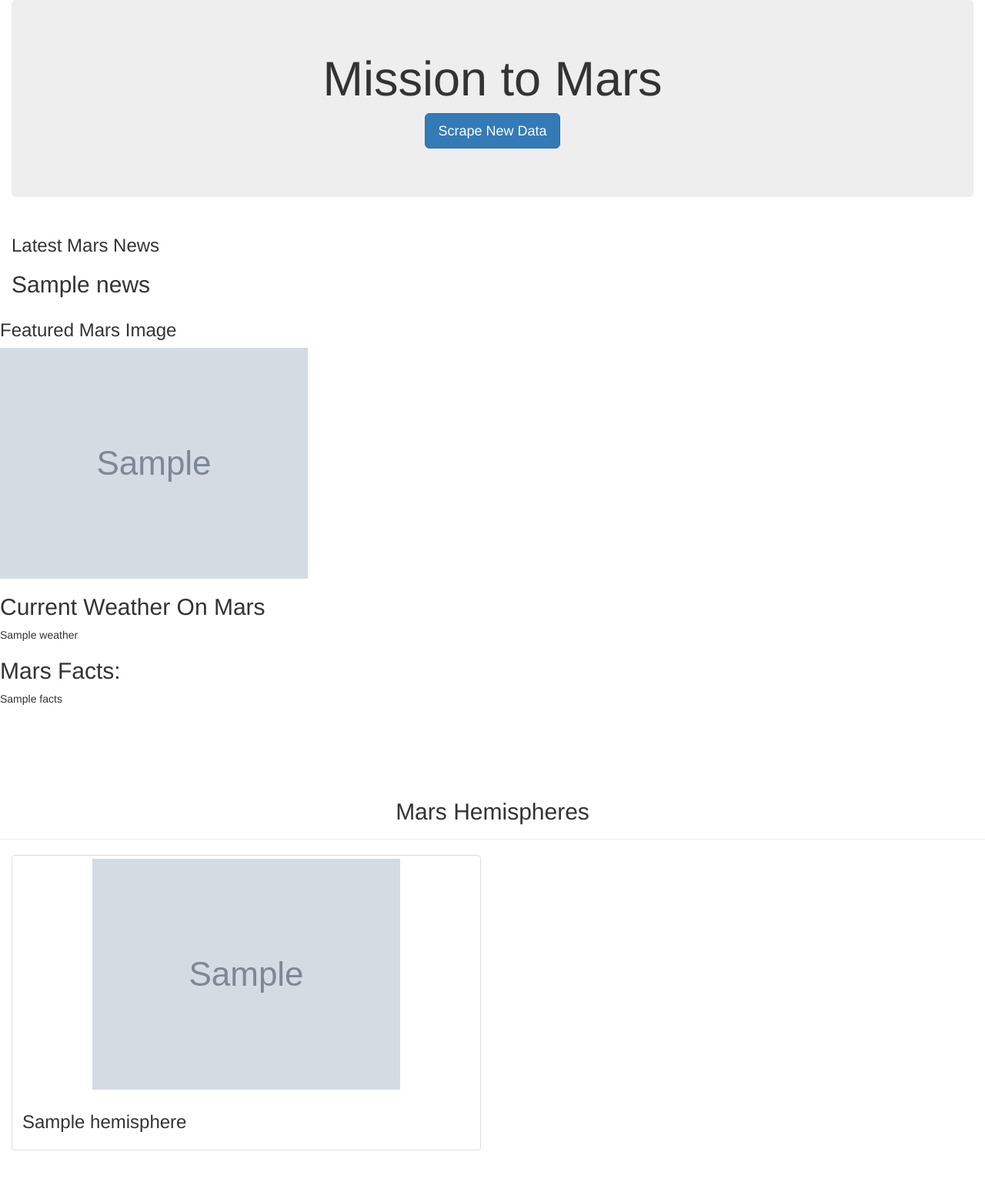
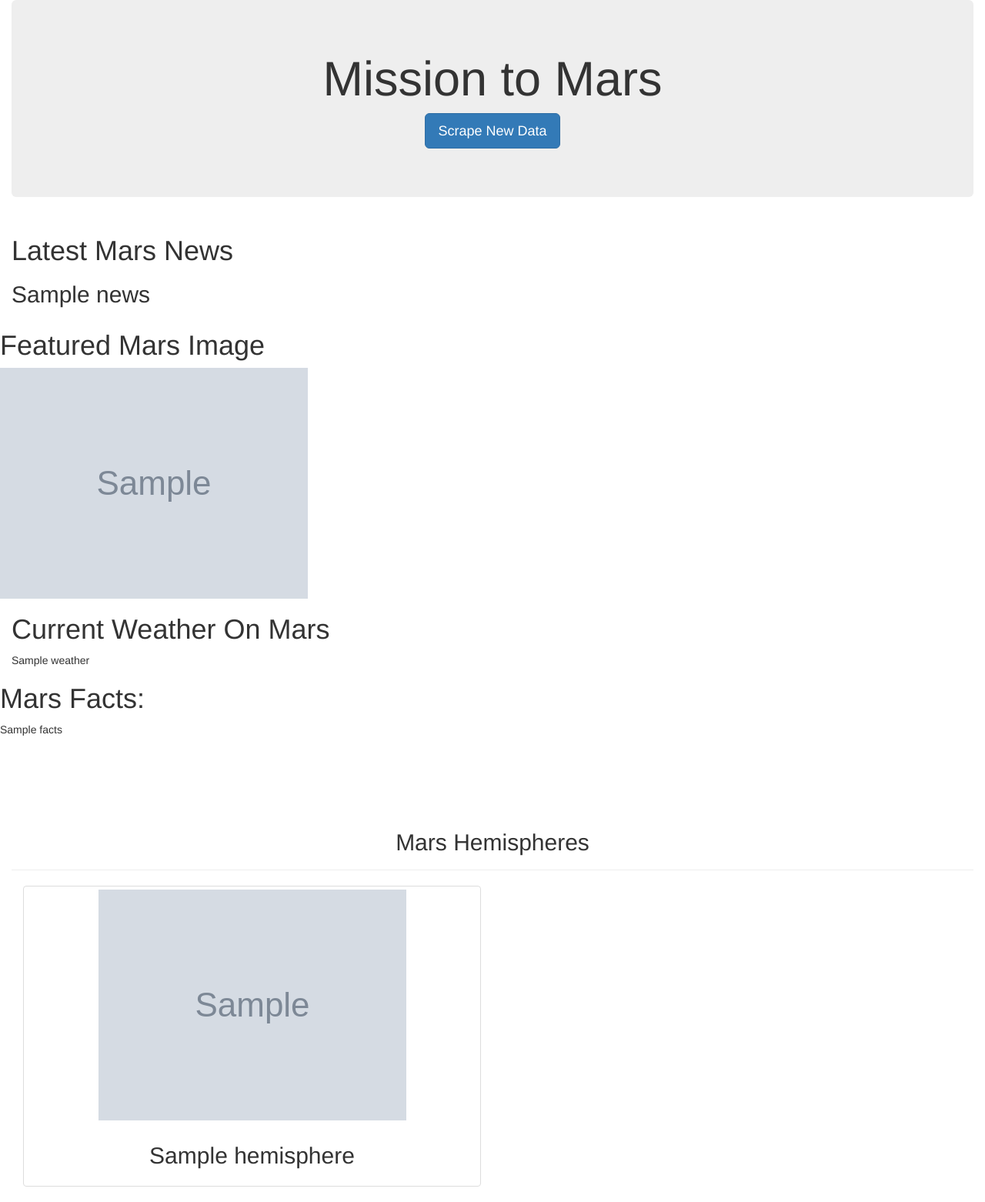
Before and after one commit to Hadis-Hashemi/Mission-to-Mars-web-scraping-, a Flask app: page / in a window 1280 px wide. Shown: the whole page at 77% size. Before the commit the page ends 1495 px from the top, so only its background shows below. Run offline with Flask 2, Linux system fonts and the light colour scheme; grey boxes marked "Sample" are stand-in pictures; a database or web service that is not in the repository returns one stand-in record (values such as "Sample title"); some libraries are stand-ins or nearby versions.

Commit message:
deboging

```diff
--- a/Missions_to_Mars/templates/index.html
+++ b/Missions_to_Mars/templates/index.html
@@ -19,26 +19,30 @@
 
 
 	<div class="container-fluid" >
-		<h3>Latest Mars News</h3>
+
+		    <h1 class = "font-weight-bolder"> Latest Mars News </h1>
         <h2>{{mars_data.news}}</h2>
-    </div>
+  </div>
 
 	<div class="container-fluid">
             <div class="row">
               <div class="col-sm fluid">
-                    <h3>Featured  Mars Image</h3>
-                    <img src="{{mars_data.Image}}" alt="Featured Image of Mars"/>
+                    <h1 >Featured  Mars Image</h1>
+                    <img class= "img-responsive" src="{{mars_data.Image}}" alt="Featured Image of Mars"/>
               </div>
 
-              <div class="col-sm">
-					<h2>Current Weather On  Mars</h2>
-					<div>{{mars_data.weather}}</div>
-              </div>
+            <div class="col-sm">
+              <div class="container-fluid">
 
-                <div class="col-sm">
-                  <h2>Mars Facts:</h2>
-                  <html>{{mars_data.facts}}</html>
-                </div>
+				   	<h1>Current Weather On  Mars</h1>
+				   	<div>{{mars_data.weather}}</div>
+            </div>
+
+
+                  <h1>Mars Facts:</h1>
+                  <html>{{mars_data.facts| safe}}</html>
+
+
              </div>
     </div>
 
@@ -56,12 +60,12 @@
         <div class="thumbnail">
 
           <!-- if images is False/None/non-existent, then default to error message -->
-          <img src="{{hemisphere.img_url | default('static/images/error.png', true)}}" alt="...">
+          <img width="400" height="400" src="{{hemisphere.img_url | default('static/images/error.png', true)}}" alt="...">
           <div class="caption">
-            <h3>
+            <h2 class="text-center">
               <!-- write code to rander hemisphere title -->
               {{hemisphere.title}}
-            </h3>
+            </h2>
           </div>
         </div>
       </div>
```
Also changed, not shown: Images/final_app_part1.png (deleted), Images/final_app_part2.png (deleted), Images/image 1.PNG (added), Images/image 2.PNG (added), Images/mission_to_mars.png (deleted).
